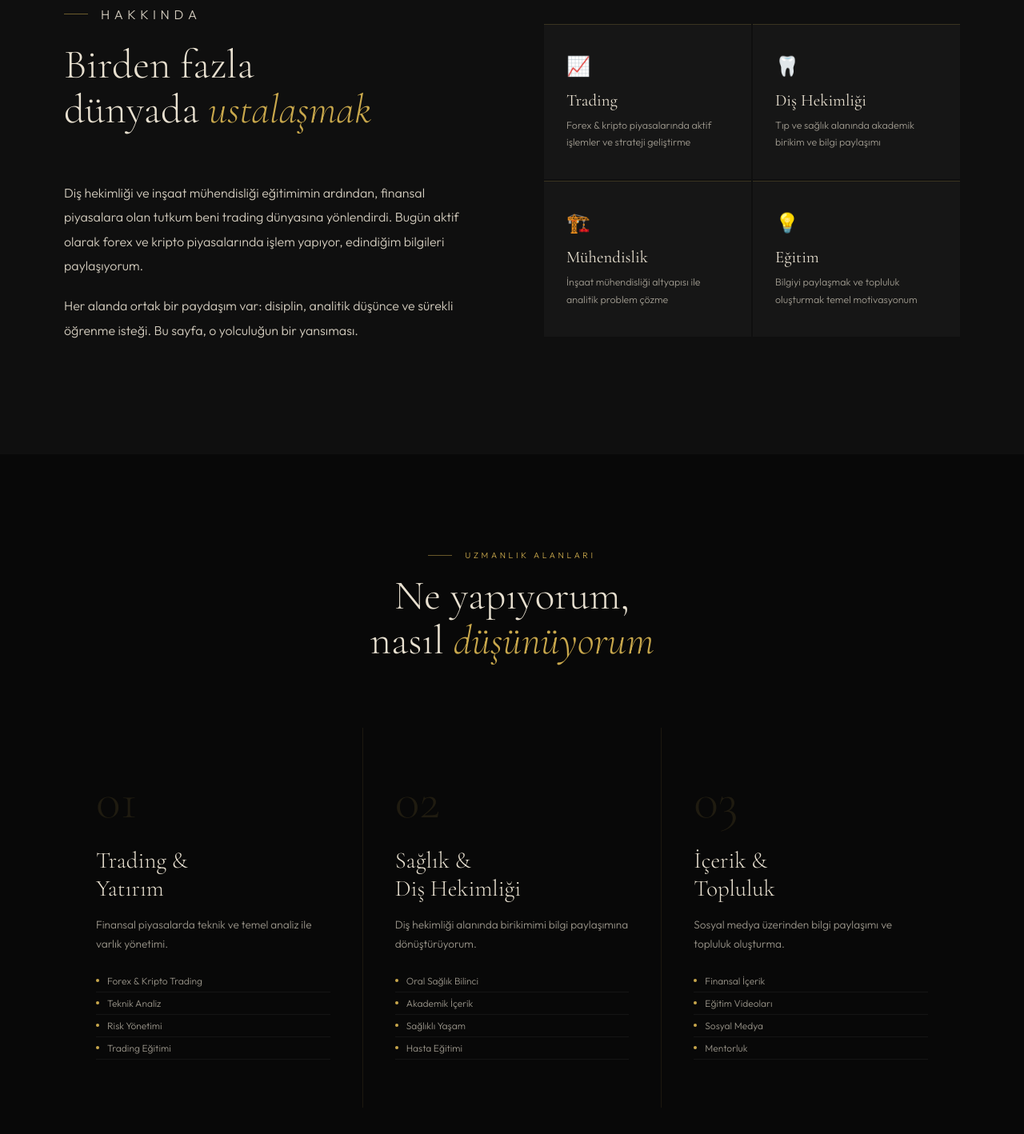
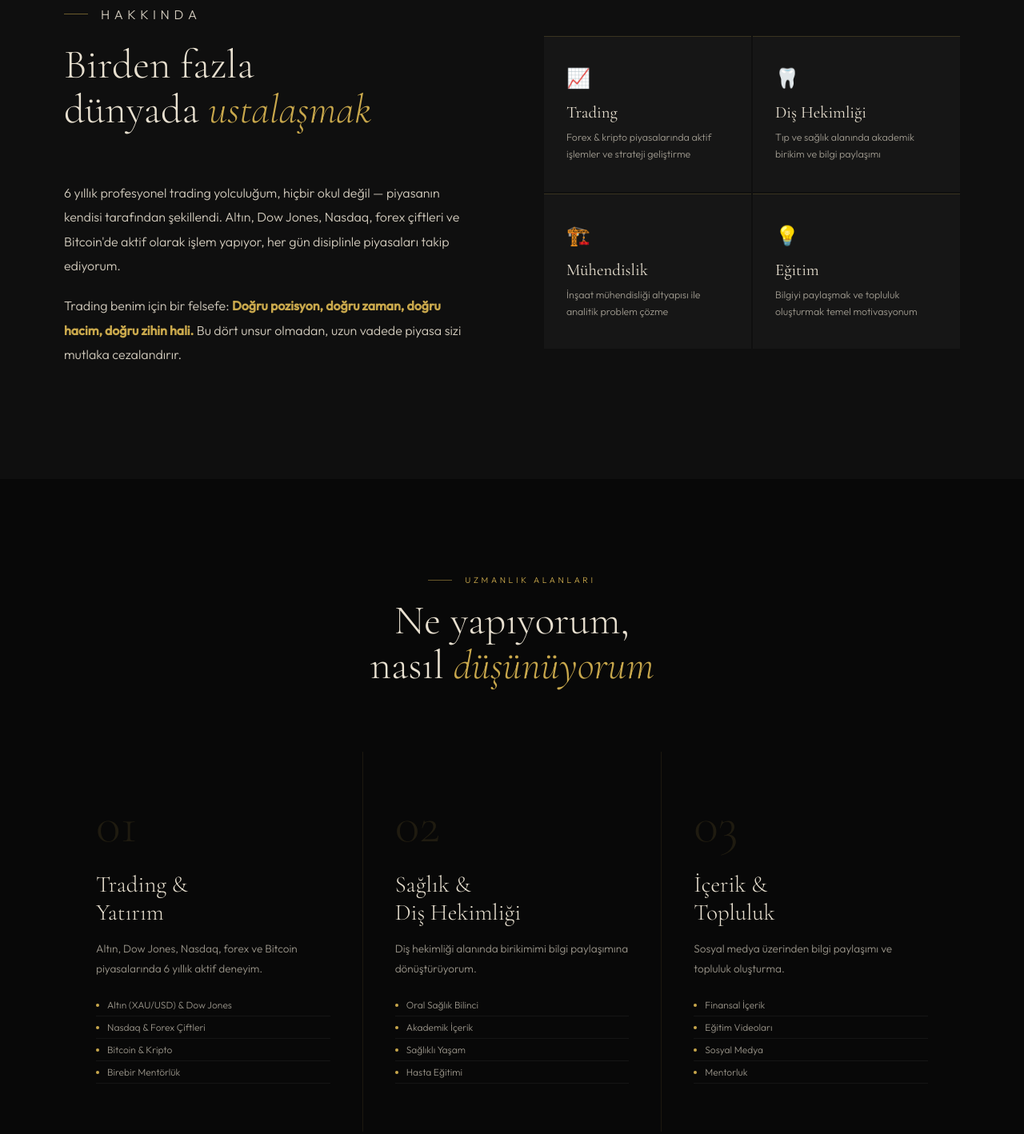
Before and after one commit to drumitoz/drumitoz.github.io, a plain HTML site: page index.html in a window 1280 px wide. Shown: the part 1088-2506 px from the top of the page at 80% size. Drawn offline with nearby package versions, Linux system fonts and the light colour scheme.

Commit message:
Add files via upload

```diff
--- a/index.html
+++ b/index.html
@@ -3,7 +3,17 @@
 <head>
   <meta charset="UTF-8" />
   <meta name="viewport" content="width=device-width, initial-scale=1.0" />
-  <title>Dr. Ümit Öz</title>
+  <title>Dr. Ümit Öz | Trader · Diş Hekimi · Yatırımcı</title>
+  <meta name="description" content="Dr. Ümit Öz — 6 yıllık profesyonel trading deneyimi. Altın, Dow Jones, Nasdaq ve kripto piyasalarında uzman. Trader, Diş Hekimi ve Yatırımcı." />
+  <meta name="keywords" content="Dr Ümit Öz, trader, altın trading, dow jones, nasdaq, bitcoin, forex, yatırım, diş hekimi, Ankara" />
+  <meta name="author" content="Dr. Ümit Öz" />
+  <meta property="og:title" content="Dr. Ümit Öz | Trader · Diş Hekimi · Yatırımcı" />
+  <meta property="og:description" content="6 yıllık profesyonel trading deneyimi. Altın, Dow Jones, Nasdaq ve kripto piyasalarında uzman." />
+  <meta property="og:image" content="https://drumitoz.com/profile.jpg" />
+  <meta property="og:url" content="https://drumitoz.com" />
+  <meta property="og:type" content="website" />
+  <meta name="twitter:card" content="summary_large_image" />
+  <link rel="canonical" href="https://drumitoz.com" />
   <link href="https://fonts.googleapis.com/css2?family=Cormorant+Garamond:ital,wght@0,300;0,400;0,600;1,300;1,400&family=Outfit:wght@200;300;400;500&display=swap" rel="stylesheet">
   <style>
     *, *::before, *::after { margin: 0; padding: 0; box-sizing: border-box; }
@@ -717,8 +727,8 @@
       <h1 class="hero-name">Dr.<br><span>Ümit</span><br>Öz</h1>
       <p class="hero-title">Trader &nbsp;·&nbsp; Diş Hekimi &nbsp;·&nbsp; Yatırımcı</p>
       <p class="hero-desc">
-        Finansal piyasalarda derinlik, tıpta hassasiyet, yatırımda vizyon.
-        Üç farklı dünyada tek bir disiplin anlayışıyla hareket ediyorum.
+        Trading ne bir sprint, ne de bir ralli. Doğru pozisyon, doğru zaman,
+        doğru hacim ve doğru zihin haliyle — 6 yıllık disiplinle piyasalardayım.
       </p>
       <div class="hero-actions">
         <a href="#uzmanlik" class="btn-primary"><span>Keşfet</span></a>
@@ -743,7 +753,7 @@
           <div class="portrait-divider"></div>
           <div class="portrait-stats">
             <div class="stat">
-              <div class="stat-num">7+</div>
+              <div class="stat-num">6+</div>
               <div class="stat-label">Yıl Deneyim</div>
             </div>
             <div class="stat">
@@ -771,14 +781,15 @@
       <p class="section-label">Hakkında</p>
       <h2 class="section-title">Birden fazla<br>dünyada <em>ustalaşmak</em></h2>
       <p>
-        Diş hekimliği ve inşaat mühendisliği eğitimimin ardından,
-        finansal piyasalara olan tutkum beni trading dünyasına yönlendirdi.
-        Bugün aktif olarak forex ve kripto piyasalarında işlem yapıyor,
-        edindiğim bilgileri paylaşıyorum.
+        6 yıllık profesyonel trading yolculuğum, hiçbir okul değil —
+        piyasanın kendisi tarafından şekillendi. Altın, Dow Jones, Nasdaq,
+        forex çiftleri ve Bitcoin'de aktif olarak işlem yapıyor,
+        her gün disiplinle piyasaları takip ediyorum.
       </p>
       <p>
-        Her alanda ortak bir paydaşım var: disiplin, analitik düşünce
-        ve sürekli öğrenme isteği. Bu sayfa, o yolculuğun bir yansıması.
+        Trading benim için bir felsefe: <strong style="color:var(--gold)">Doğru pozisyon, doğru zaman,
+        doğru hacim, doğru zihin hali.</strong> Bu dört unsur olmadan,
+        uzun vadede piyasa sizi mutlaka cezalandırır.
       </p>
     </div>
     <div class="about-right reveal">
@@ -817,12 +828,12 @@
       <div class="expertise-item reveal">
         <div class="expertise-num">01</div>
         <h3>Trading &<br>Yatırım</h3>
-        <p>Finansal piyasalarda teknik ve temel analiz ile varlık yönetimi.</p>
+        <p>Altın, Dow Jones, Nasdaq, forex ve Bitcoin piyasalarında 6 yıllık aktif deneyim.</p>
         <ul>
-          <li>Forex & Kripto Trading</li>
-          <li>Teknik Analiz</li>
-          <li>Risk Yönetimi</li>
-          <li>Trading Eğitimi</li>
+          <li>Altın (XAU/USD) & Dow Jones</li>
+          <li>Nasdaq & Forex Çiftleri</li>
+          <li>Bitcoin & Kripto</li>
+          <li>Birebir Mentörlük</li>
         </ul>
       </div>
       <div class="expertise-item reveal">
```
